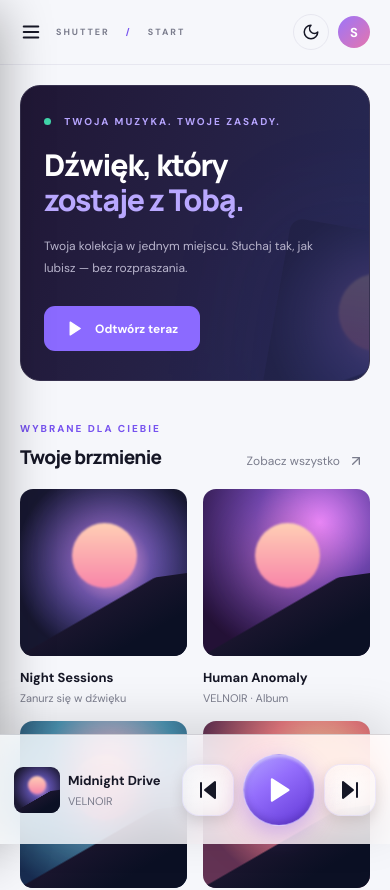
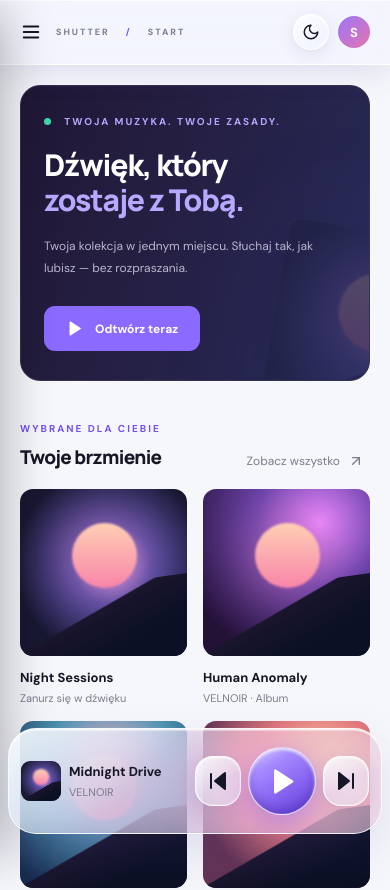
Before and after one commit to trciesielski/Shutter, a React (Vite) app: page / in a window 390 px wide. Shown: the top 890 px of the page. Built offline with nearby package versions, Linux system fonts and the light colour scheme.

Commit message:
feat(ui): introduce full glass material system for mobile player and navigation

```diff
--- a/src/style.css
+++ b/src/style.css
@@ -50,3 +50,99 @@
  .player-cover{width:46px;height:46px}
 }
 @media(prefers-reduced-motion:reduce){.player-controls button{transition:none!important}}
+
+
+/* Shutter Glass System 02 — cross-platform optical-glass interpretation.
+   Native Apple Liquid Glass compositor is not available in browsers. */
+:root[data-theme=dark]{
+ --glass-fill:rgba(29,30,51,.32);
+ --glass-edge:rgba(228,222,255,.30);
+ --glass-flare:rgba(255,255,255,.21);
+ --glass-shadow:rgba(1,3,22,.35);
+}
+:root[data-theme=light]{
+ --glass-fill:rgba(242,244,255,.43);
+ --glass-edge:rgba(255,255,255,.88);
+ --glass-flare:rgba(255,255,255,.80);
+ --glass-shadow:rgba(86,69,155,.14);
+}
+.topbar{
+ position:sticky;top:0;z-index:8;
+ background:var(--glass-fill);
+ -webkit-backdrop-filter:blur(30px) saturate(180%);
+ backdrop-filter:blur(30px) saturate(180%);
+ border-bottom:1px solid var(--glass-edge);
+ box-shadow:inset 0 1px var(--glass-flare),0 8px 30px var(--glass-shadow);
+}
+.icon-button,.hamburger,.sidebar nav button.nav-active,.content-card,.search-field{
+ -webkit-backdrop-filter:blur(16px) saturate(160%);
+ backdrop-filter:blur(16px) saturate(160%);
+}
+.icon-button,.sidebar nav button.nav-active{
+ background:linear-gradient(145deg,var(--glass-flare),transparent 70%),var(--glass-fill);
+ border:1px solid var(--glass-edge);
+ box-shadow:inset 0 1px var(--glass-flare),0 4px 16px var(--glass-shadow);
+}
+.player-bar{
+ position:fixed;left:14px;right:14px;bottom:calc(12px + env(safe-area-inset-bottom,0px));
+ width:auto;height:104px;
+ border:1px solid var(--glass-edge);
+ border-radius:32px;
+ background:linear-gradient(135deg,var(--glass-flare),transparent 38%,rgba(137,109,255,.09) 80%),var(--glass-fill);
+ -webkit-backdrop-filter:blur(44px) saturate(210%) brightness(1.06);
+ backdrop-filter:blur(44px) saturate(210%) brightness(1.06);
+ box-shadow:inset 0 1.5px 1px var(--glass-flare),inset 0 -1px 1px rgba(150,144,255,.11),0 18px 48px var(--glass-shadow);
+ isolation:isolate;overflow:hidden;
+}
+.player-bar:before{
+ content:"";position:absolute;inset:1px;border-radius:inherit;pointer-events:none;z-index:-1;
+ background:radial-gradient(ellipse 60% 90% at 17% -25%,rgba(255,255,255,.18),transparent 85%);
+}
+.player-song,.player-middle,.player-right{position:relative;z-index:1}
+.player-controls button:not(:disabled){
+ border:1px solid var(--glass-edge);
+ background:linear-gradient(150deg,var(--glass-flare),transparent 55%),var(--glass-fill);
+ box-shadow:inset 0 1px 2px var(--glass-flare),inset 0 -1px rgba(255,255,255,.07),0 6px 18px var(--glass-shadow);
+ -webkit-backdrop-filter:blur(18px) saturate(180%);
+ backdrop-filter:blur(18px) saturate(180%);
+}
+.player-controls .play-button{
+ background:linear-gradient(150deg,#e0d9ff 0%,#a78bff 27%,#8460ee 65%,#613cd3 100%)!important;
+ box-shadow:inset 0 2px 3px rgba(255,255,255,.73),inset 0 -4px 8px rgba(62,35,156,.36),0 9px 28px rgba(113,79,231,.42)!important;
+ border:1px solid rgba(255,255,255,.75)!important;
+}
+.player-controls button:focus-visible,.sidebar button:focus-visible,.icon-button:focus-visible{
+ outline:3px solid var(--accent);outline-offset:3px;
+}
+.player-controls button:not(:disabled):active,.icon-button:active{
+ transform:scale(.94);filter:brightness(1.14);
+}
+@media(max-width:800px){
+ .app-shell{padding-bottom:calc(142px + env(safe-area-inset-bottom,0px))}
+ .player-bar{
+  left:10px;right:10px;bottom:calc(10px + env(safe-area-inset-bottom,0px));
+  height:108px;padding:0 16px;grid-template-columns:minmax(0,1fr) auto;gap:8px;
+ }
+ .player-middle{justify-content:flex-end}
+ .player-controls{gap:10px}
+ .player-controls button:not(:disabled){width:50px;height:50px;border-radius:19px}
+ .player-controls .play-button{width:72px!important;height:72px!important}
+}
+@media(max-width:510px){
+ .player-bar{left:8px;right:8px;height:106px;padding:0 12px;border-radius:28px;gap:6px}
+ .player-song{gap:8px}
+ .player-song-meta{max-width:calc(100vw - 283px)}
+ .player-cover{width:40px;height:40px;flex-shrink:0}
+ .player-controls{gap:7px}
+ .player-controls button:not(:disabled){width:46px;height:50px;border-radius:18px}
+ .player-controls .play-button{width:68px!important;height:68px!important}
+ .player-controls .play-button svg{width:29px;height:29px}
+}
+@media(max-width:360px){
+ .player-song-meta small{display:none}
+ .player-cover{display:none}
+ .player-song-meta{max-width:calc(100vw - 220px)}
+}
+@supports not (backdrop-filter:blur(1px)){
+ .player-bar,.topbar{background:var(--surface)}
+}
```
